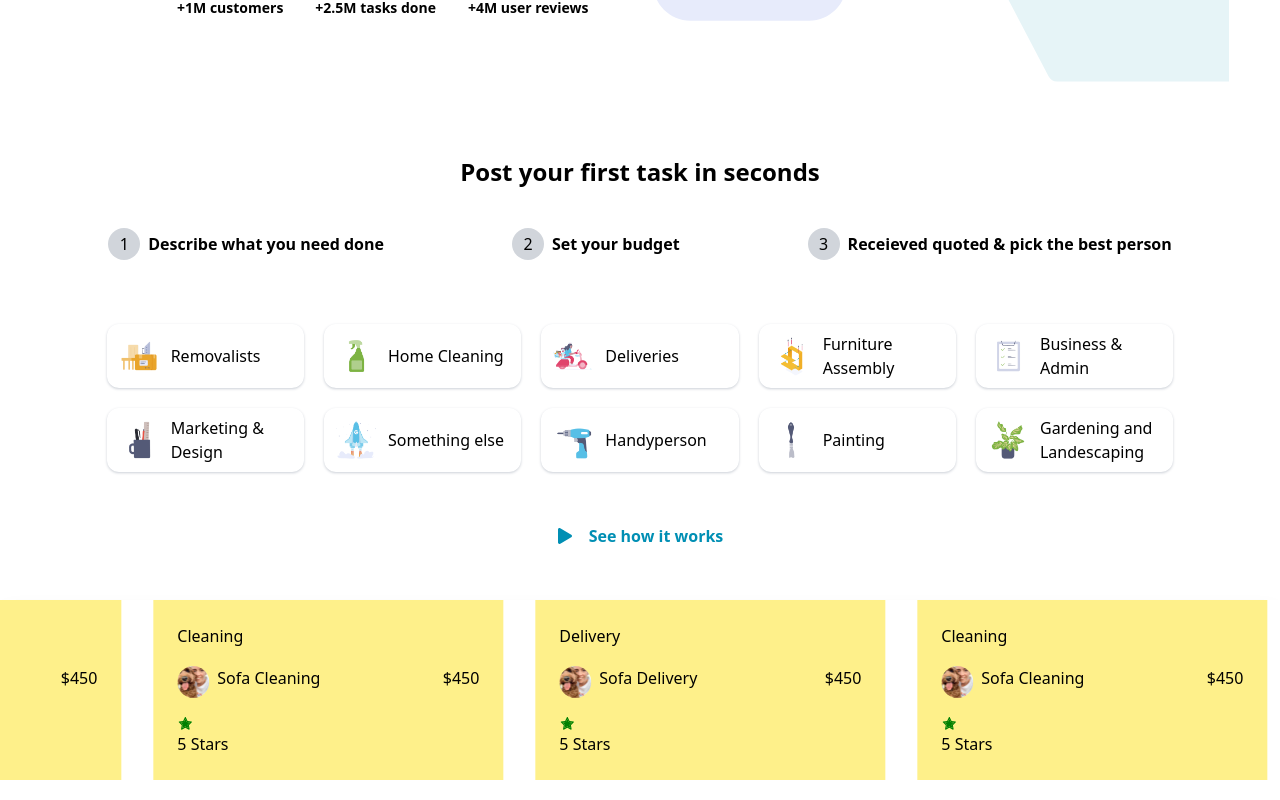
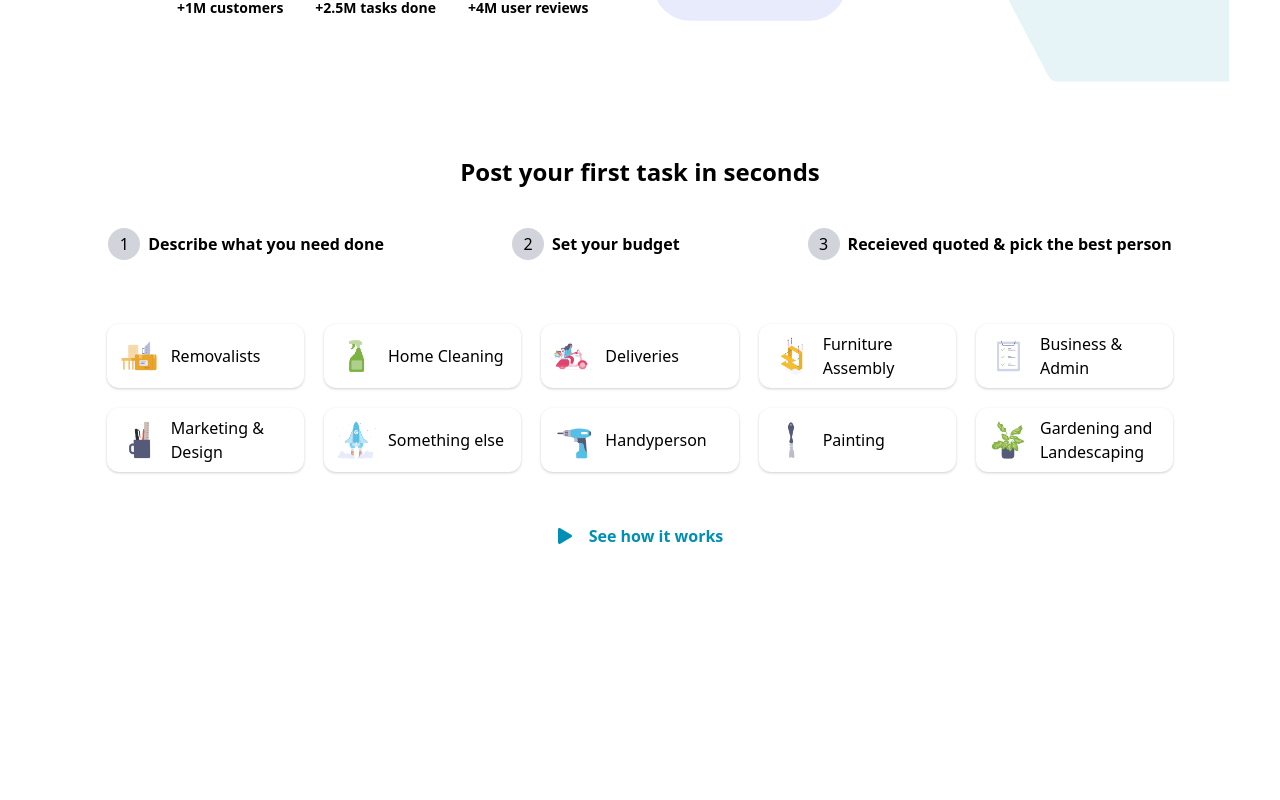
Before and after one commit to wwdfdo/genesisblock, a React (Create React App) app: page / in a window 1280 px wide. Shown: the part 376-1176 px from the top of the page. After the commit the page ends 976 px from the top, so only its background shows below. Built offline with nearby package versions, Linux system fonts and the light colour scheme.

Commit message:
hide autosliding component temporary

```diff
--- a/src/App.js
+++ b/src/App.js
@@ -1,5 +1,5 @@
 import "./App.css";
-import AutoSlidingComponent from "./Components/AutoSlidingComponent/AutoSlidingComponent";
+// import AutoSlidingComponent from "./Components/AutoSlidingComponent/AutoSlidingComponent";
 import Header from "./Components/Header/Header";
 import HomeSectionOne from "./Components/HomeSectionOne/HomeSectionOne";
 
@@ -8,7 +8,7 @@ function App() {
     <div>
       <Header />
       <HomeSectionOne />
-      <AutoSlidingComponent />
+      {/* <AutoSlidingComponent /> */}
     </div>
   );
 }
--- a/src/Components/AutoSlidingComponent/AutoSlidingComponent.js
+++ b/src/Components/AutoSlidingComponent/AutoSlidingComponent.js
@@ -23,7 +23,7 @@ function AutoSlidingComponent() {
                 </div>
                 <div>{autoslidingcard.price}</div>
               </div>
-              <div>
+              <div className=" ">
                 <p>
                   {" "}
                   <AiTwotoneStar color="green" />
```
